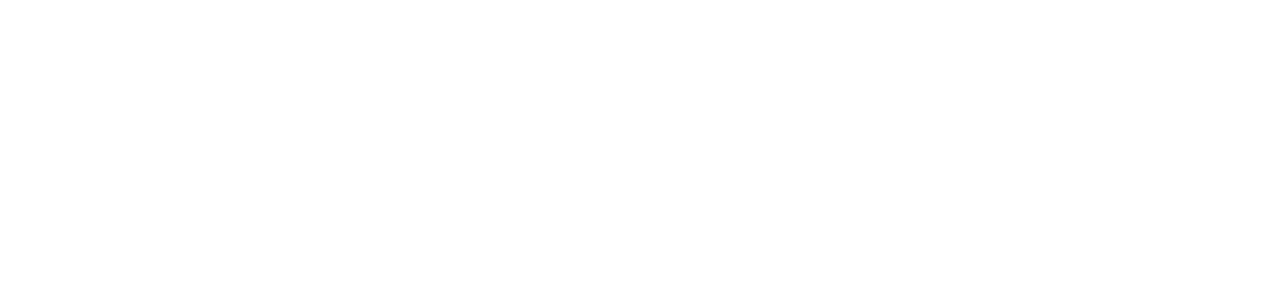
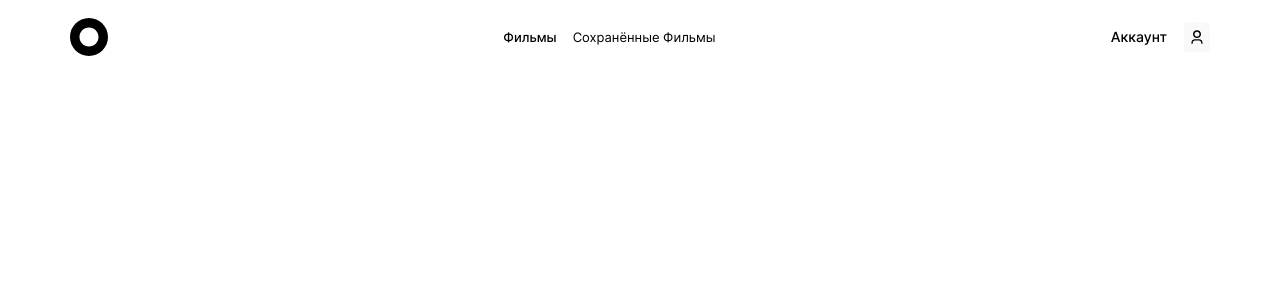
Before and after one commit to BLYADERUINER/movies-explorer-frontend, a React (Create React App) app: page /movies in a window 1280 px wide. Before the commit this address had no page. Shown: the top 300 px of the page. Built offline with nearby package versions, Linux system fonts and the light colour scheme.

Commit message:
update: Component NavTab

```diff
--- a/src/components/App/index.jsx
+++ b/src/components/App/index.jsx
@@ -1,11 +1,13 @@
 import { Route, Routes } from "react-router-dom";
 
 import Main from "../Main";
+import Movies from "../Movies";
 
 function App() {
   return (
     <Routes>
       <Route path="/" element={<Main />} />
+      <Route path="/movies" element={<Movies />} />
     </Routes>
   );
 }
--- /dev/null
+++ b/src/components/Movies/index.jsx
@@ -0,0 +1,11 @@
+import NavTab from '../NavTab';
+
+import './Movies.css';
+
+function Movies() {
+  return(
+    <NavTab logined />
+  )
+}
+
+export default Movies;
--- a/src/components/NavTab/NavTab.css
+++ b/src/components/NavTab/NavTab.css
@@ -3,6 +3,10 @@
   justify-content: space-between;
   align-items: center;
   padding: 18px 70px 0;
+}
+
+.navigation_pink {
+  background: #F3C1F8;
 }
 
 .navigation__container {
@@ -26,6 +30,36 @@
   color: #ffffff;
 }
 
-.navigation_pink {
-  background: #F3C1F8;
+.navigation__films-container {
+  display: flex;
+  gap: 16px;
 }
+
+.navigation__film-link {
+  font-weight: 400;
+  font-size: 13px;
+  line-height: 18px;
+  text-decoration: none;
+  color: #000000;
+}
+
+.navigation__film-link_active{
+  font-weight: 500;
+}
+
+.navigation__profile-link {
+  display: flex;
+  align-items: center;
+  font-weight: 500;
+  font-size: 14px;
+  line-height: 16px;
+  text-decoration: none;
+  color: #000000;
+}
+
+.navigation__profile-icon {
+  margin-left: 17px;
+  padding: 8px 7.25px;
+  background: #F9F9F9;
+  border-radius: 4px;
+}
--- a/src/components/NavTab/index.jsx
+++ b/src/components/NavTab/index.jsx
@@ -1,17 +1,75 @@
-import logo from '../../images/logo.svg';
+import { NavLink } from "react-router-dom";
 
-import './NavTab.css';
+import logo from "../../images/logo.svg";
+import iconProfile from "../../images/icon-profile.svg";
 
-function NavTab() {
-  return(
-    <div className="navigation navigation_pink">
-      <img className="navigation__logo" src={logo} height={38} width={38} alt="Логотип" />
+import "./NavTab.css";
+
+function NavTab({ logined }) {
+  return (
+    <div className={`navigation ${!logined ? "navigation_pink" : ""}`}>
+      <img
+        className="navigation__logo"
+        src={logo}
+        height={38}
+        width={38}
+        alt="Логотип"
+      />
+      {logined && (
+        <div className="navigation__films-container">
+          <NavLink
+            className={(navdata) =>
+              `navigation__film-link
+                ${navdata.isActive ? "navigation__film-link_active" : ""}`
+            }
+            to="/movies"
+            exact="true"
+          >
+            Фильмы
+          </NavLink>
+          <NavLink
+            className={(navdata) =>
+              `navigation__film-link
+                ${navdata.isActive ? "navigation__film-link_active" : ""}`
+            }
+            to="/saved-movies"
+            exact="true"
+          >
+            Сохранённые Фильмы
+          </NavLink>
+        </div>
+      )}
       <div className="navigation__container">
-        <a className="navigation__link" href=" ">Регистрация</a>
-        <a className="navigation__link navigation__button-link" href=" ">Войти</a>
+        {logined ? (
+          <NavLink className="navigation__profile-link" to=" ">
+            Аккаунт
+            <img
+              className="navigation__profile-icon"
+              src={iconProfile}
+              height={14}
+              width={11.5}
+              alt="Иконка профиля"
+            />
+          </NavLink>
+        ) : (
+          <>
+            <NavLink
+              className="navigation__link"
+              to=" "
+            >
+              Регистрация
+            </NavLink>
+            <NavLink
+              className="navigation__link navigation__button-link"
+              to=" "
+            >
+              Войти
+            </NavLink>
+          </>
+        )}
       </div>
     </div>
-  )
+  );
 }
 
 export default NavTab;
```
Also changed, not shown: src/components/Movies/Movies.css (added), src/images/icon-profile.svg (added).
